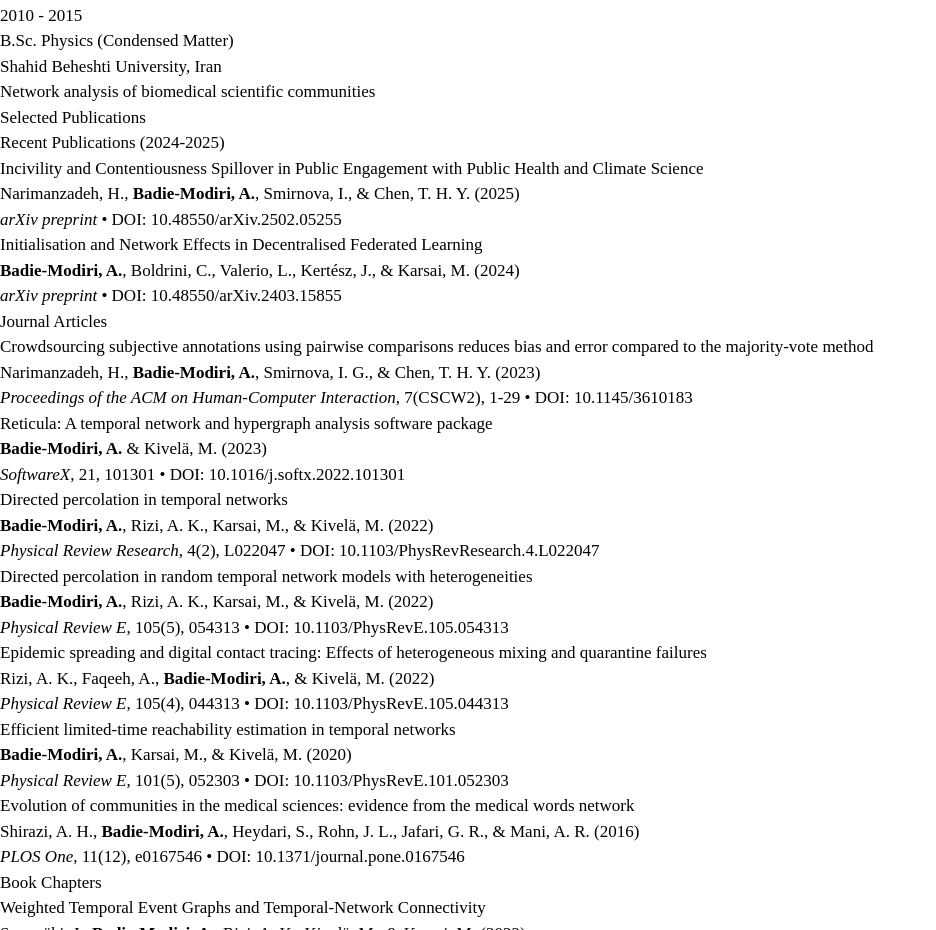
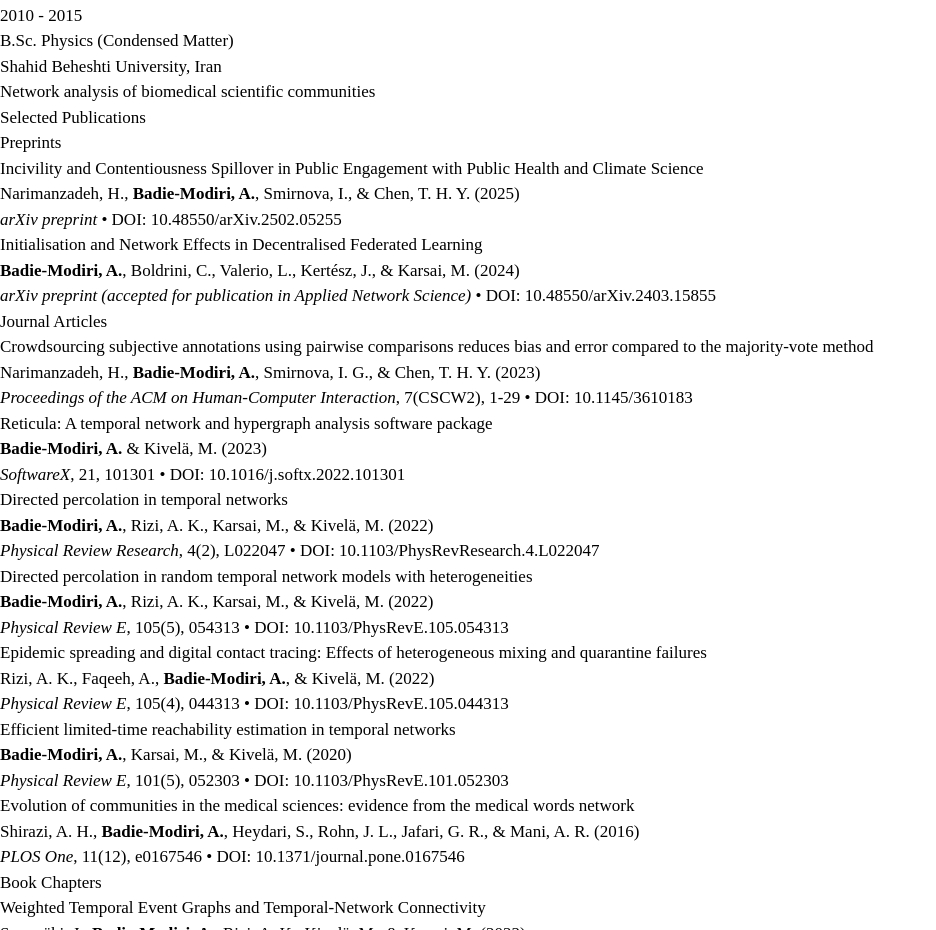
Before and after one commit to arashbm/arash.network, a plain HTML site: page index.html in a window 1280 px wide. Shown: the part 1545-2475 px from the top of the page, without its empty margins (0-936 px from the left). Drawn offline with nearby package versions, Linux system fonts and the light colour scheme; files that its build step writes are made by us from their sources.

Commit message:
minor fixes

```diff
--- a/index.html
+++ b/index.html
@@ -212,10 +212,8 @@
     <div class="max-w-6xl mx-auto px-6">
       <h2 class="text-2xl font-bold text-academic-blue mb-8 text-center">Selected Publications</h2>
       <div class="space-y-8">
-        <!-- Recent Publications (2024-2025) -->
         <div class="mb-8">
-          <h3 class="text-lg font-semibold text-academic-blue mb-4">Recent Publications
-            (2024-2025)</h3>
+          <h3 class="text-lg font-semibold text-academic-blue mb-4">Preprints</h3>
 
           <div class="border-l-4 border-green-600 pl-6 mb-6">
             <h4 class="font-semibold text-academic-gray mb-2">Incivility and
@@ -235,8 +233,8 @@
               Network Effects in Decentralised Federated Learning</h4>
             <p class="text-sm text-gray-600 mb-1"><strong>Badie-Modiri, A.</strong>,
               Boldrini, C., Valerio, L., Kertész, J., & Karsai, M. (2024)</p>
-            <p class="text-gray-500 text-sm mb-2"><em>arXiv preprint</em> • <a
-                href="https://doi.org/10.48550/arXiv.2403.15855" target="_blank">DOI:
+            <p class="text-gray-500 text-sm mb-2"><em>arXiv preprint (accepted for publication in Applied Network
+                Science)</em> • <a href="https://doi.org/10.48550/arXiv.2403.15855" target="_blank">DOI:
                 10.48550/arXiv.2403.15855</a></p>
           </div>
         </div>
```
